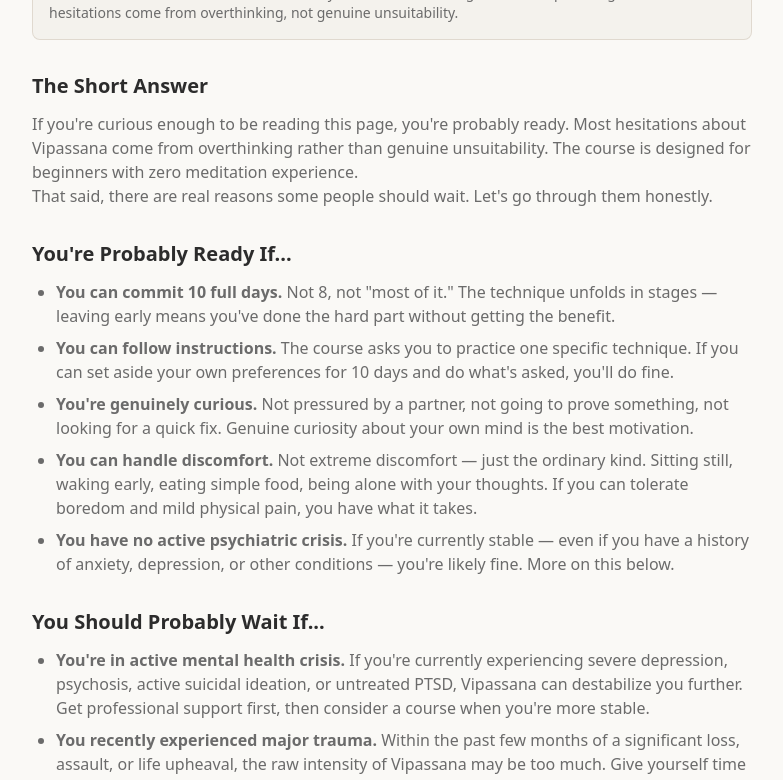
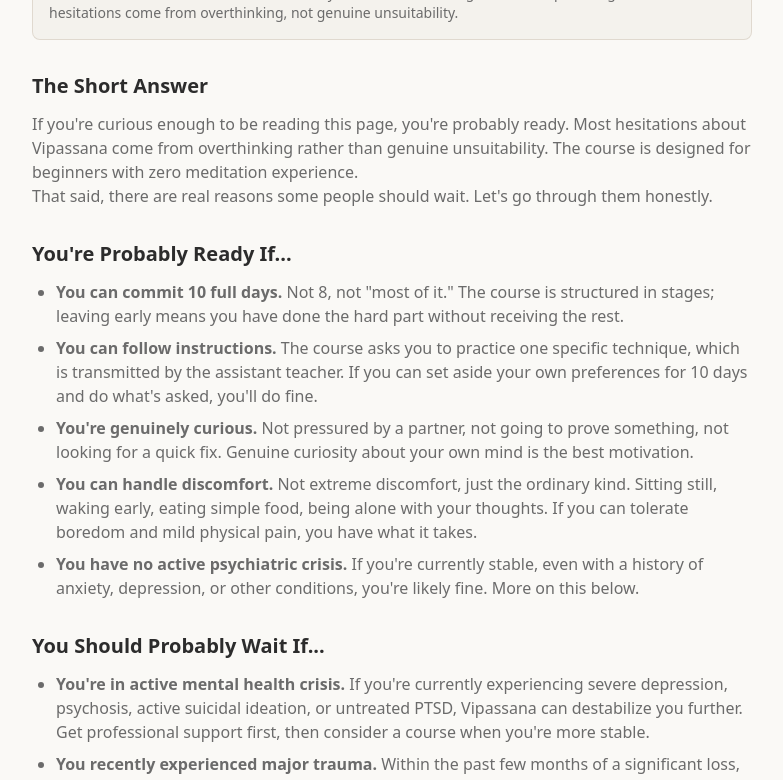
Before and after one commit to m13v/vipassana-cool, a Next.js app: page /faq/is-vipassana-right-for-me in a window 1280 px wide. Shown: the part 531-1311 px from the top of the page, without its empty margins (248-1031 px from the left). Built offline with nearby package versions, Linux system fonts and the light colour scheme.

Commit message:
Update metadata title and copy in Is Vipassana Right for Me FAQ

```diff
--- a/src/app/faq/is-vipassana-right-for-me/page.tsx
+++ b/src/app/faq/is-vipassana-right-for-me/page.tsx
@@ -3,7 +3,7 @@
 import Link from "next/link";
 
 export const metadata: Metadata = {
-  title: "Is Vipassana Right for Me? — Self-Assessment Guide",
+  title: "Is Vipassana Right for Me? A Self-Assessment Guide",
   description:
     "Not sure if you should attend a Vipassana course? A practical self-assessment covering fitness, beliefs, time commitment, mental health, and common hesitations.",
   alternates: { canonical: "https://vipassana.cool/faq/is-vipassana-right-for-me" },
@@ -24,7 +24,7 @@
         {
           question: "Do I need to be Buddhist to do Vipassana?",
           answer:
-            "No. Vipassana is a technique, not a religion. People of all faiths and no faith attend courses. You'll hear Pali terms and references to the Buddha's teachings, but the practice is purely experiential — observing sensations in your body.",
+            "No. Vipassana is a technique, not a religion. People of all faiths and no faith attend courses. You'll hear Pali terms and references to the Buddha's teachings, but the technique itself is taught as a practical training; the course is the place where it is transmitted by an authorized assistant teacher.",
         },
         {
           question: "Am I too old or unfit for Vipassana?",
@@ -43,7 +43,7 @@
       <div className="mb-8 rounded-lg border border-accent/20 bg-accent/5 p-4">
         <p className="text-sm font-medium text-accent mb-1">TL;DR</p>
         <p className="text-sm text-muted">
-          If you can commit 10 full days, follow basic instructions, and sit for extended periods, Vipassana is likely right for you. No prior meditation experience, specific beliefs, or exceptional fitness required. Centers provide chairs and back supports. People of all ages, religions, and physical conditions attend. Wait if you have severe untreated psychiatric conditions, are in active suicidal crisis, have recent unprocessed trauma, or cannot commit to the full 10 days. The course is designed for complete beginners — most hesitations come from overthinking, not genuine unsuitability.
+          If you can commit 10 full days, follow basic instructions, and sit for extended periods, Vipassana is likely right for you. No prior meditation experience, specific beliefs, or exceptional fitness required. Centers provide chairs and back supports. People of all ages, religions, and physical conditions attend. Wait if you have severe untreated psychiatric conditions, are in active suicidal crisis, have recent unprocessed trauma, or cannot commit to the full 10 days. The course is designed for complete beginners; most hesitations come from overthinking, not genuine unsuitability.
         </p>
       </div>
 
@@ -60,11 +60,11 @@
       <section>
         <h2 className="mb-3 text-xl font-bold text-foreground">You&apos;re Probably Ready If...</h2>
         <ul className="mt-3 list-disc space-y-2 pl-6">
-          <li><strong>You can commit 10 full days.</strong> Not 8, not &quot;most of it.&quot; The technique unfolds in stages — leaving early means you&apos;ve done the hard part without getting the benefit.</li>
-          <li><strong>You can follow instructions.</strong> The course asks you to practice one specific technique. If you can set aside your own preferences for 10 days and do what&apos;s asked, you&apos;ll do fine.</li>
+          <li><strong>You can commit 10 full days.</strong> Not 8, not &quot;most of it.&quot; The course is structured in stages; leaving early means you have done the hard part without receiving the rest.</li>
+          <li><strong>You can follow instructions.</strong> The course asks you to practice one specific technique, which is transmitted by the assistant teacher. If you can set aside your own preferences for 10 days and do what&apos;s asked, you&apos;ll do fine.</li>
           <li><strong>You&apos;re genuinely curious.</strong> Not pressured by a partner, not going to prove something, not looking for a quick fix. Genuine curiosity about your own mind is the best motivation.</li>
-          <li><strong>You can handle discomfort.</strong> Not extreme discomfort — just the ordinary kind. Sitting still, waking early, eating simple food, being alone with your thoughts. If you can tolerate boredom and mild physical pain, you have what it takes.</li>
-          <li><strong>You have no active psychiatric crisis.</strong> If you&apos;re currently stable — even if you have a history of anxiety, depression, or other conditions — you&apos;re likely fine. More on this below.</li>
+          <li><strong>You can handle discomfort.</strong> Not extreme discomfort, just the ordinary kind. Sitting still, waking early, eating simple food, being alone with your thoughts. If you can tolerate boredom and mild physical pain, you have what it takes.</li>
+          <li><strong>You have no active psychiatric crisis.</strong> If you&apos;re currently stable, even with a history of anxiety, depression, or other conditions, you&apos;re likely fine. More on this below.</li>
         </ul>
       </section>
 
```
